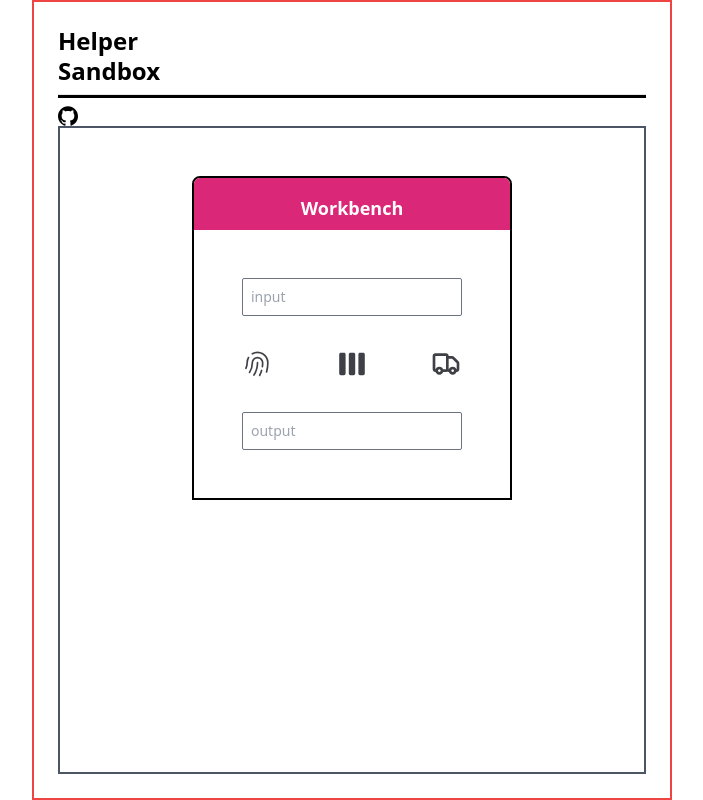
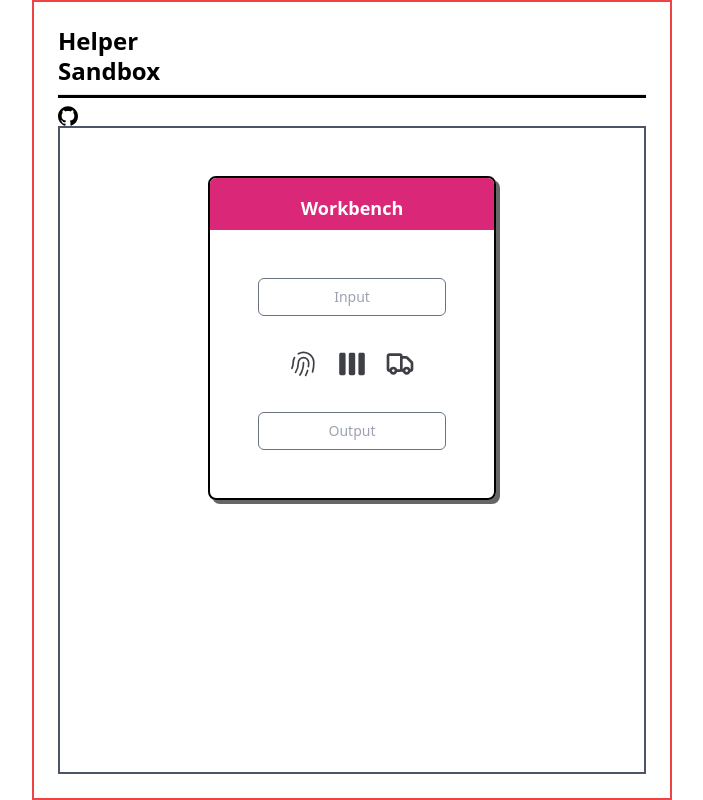
Before and after one commit to Return180bpm/help-sandbox, a React (Create React App) app: page / in a window 1280 px wide. Shown: the whole page, without its empty margins (288-991 px from the left). Built offline with nearby package versions, Linux system fonts and the light colour scheme.

Commit message:
ui: finish workbench

```diff
--- a/src/App.js
+++ b/src/App.js
@@ -107,7 +107,7 @@ function App() {
             <main className="flex-grow flex justify-center items-start pt-12 border-2 border-gray-600">
                 <div
                     id="workbench"
-                    className="w-80 flex flex-col justify-start items-center border-2 border-black rounded-t-lg overflow-hidden"
+                    className="w-72 flex flex-col justify-start items-center border-2 border-black shadow-sm rounded-lg overflow-hidden"
                 >
                     <div
                         id="workbench-header"
@@ -117,19 +117,19 @@ function App() {
                     </div>
                     <div
                         id="workbench-body"
-                        className="flex flex-col gap-8 justify-center p-12"
+                        className="w-full flex flex-col gap-8 justify-center p-12"
                     >
                         <input
                             type="text"
                             id="inputField"
                             className="input-simple"
-                            placeholder="input"
+                            placeholder="Input"
                             name="inputField"
                             defaultValue=""
                         />
                         <div
-                            id="buttonContainer"
-                            className="flex w-full justify-between"
+                            id="button-container"
+                            className="w-full flex justify-center gap-4"
                         >
                             {allFeatures.map((feature, index) => (
                                 <ControlButton
@@ -148,7 +148,7 @@ function App() {
                             type="text"
                             id="outputField"
                             className="input-simple"
-                            placeholder="output"
+                            placeholder="Output"
                             name="outputField"
                             defaultValue=""
                         />
--- a/src/index.css
+++ b/src/index.css
@@ -27,7 +27,7 @@
         @apply bg-truck bg-contain;
     }
     .input-simple {
-        @apply w-full text-sm border border-gray-500 p-2 rounded-sm;
+        @apply w-full text-sm text-center border border-gray-500 p-2 rounded-md;
     }
 }
 
--- a/tailwind.config.js
+++ b/tailwind.config.js
@@ -10,6 +10,9 @@ module.exports = {
                 truck: "url('icons/truck.svg')",
             },
         },
+        boxShadow: {
+            sm: "4px 4px 0px 0px rgba(0,0,0,0.60)",
+        },
     },
     variants: {
         extend: {},
```
